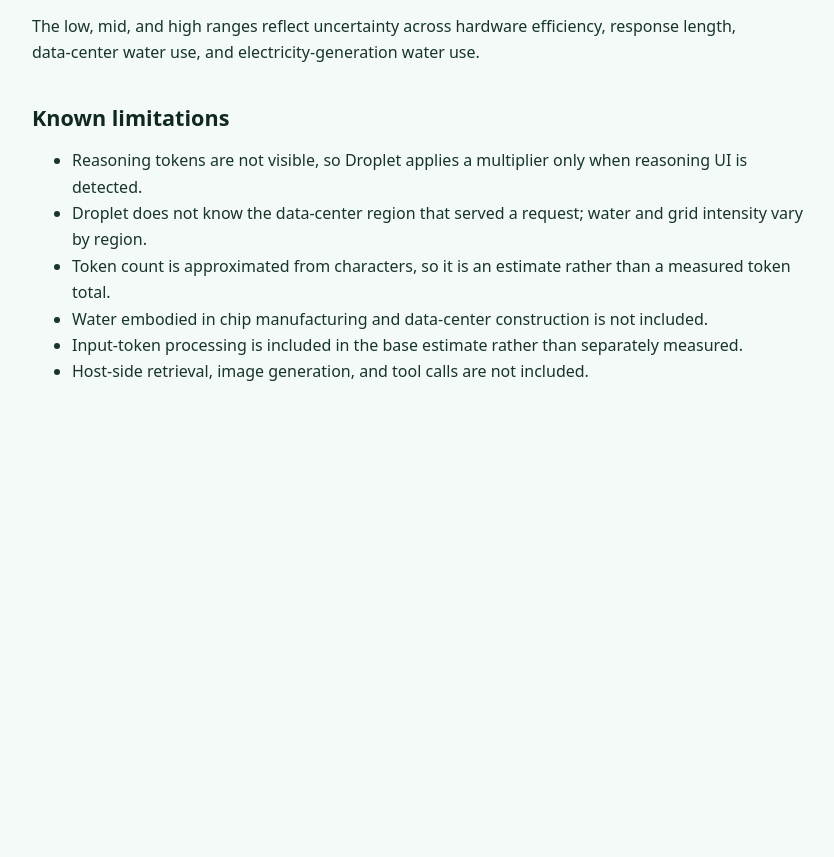
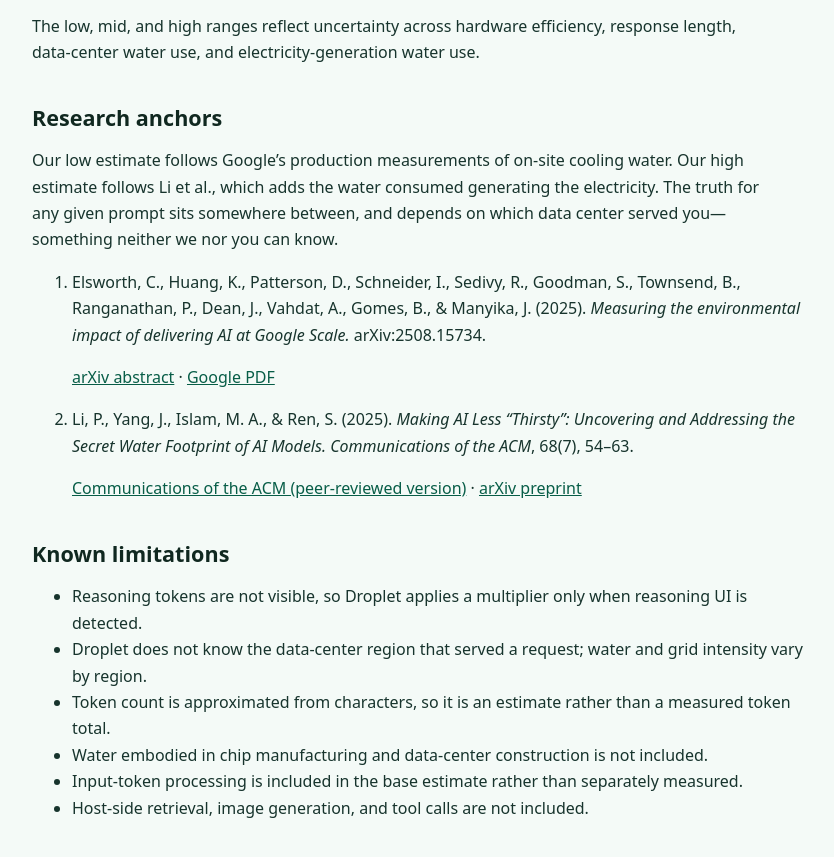
Before and after one commit to ThanveerulHuq/droplet, a website: page privacy-policy/methodology.html in a window 1280 px wide. Shown: the part 1055-1912 px from the top of the page, without its empty margins (192-1026 px from the left). Before the commit the page ends 1536 px from the top, so only its background shows below. Drawn offline with Linux system fonts and the light colour scheme.

Commit message:
feat: enhance popup layout with brand icon and update methodology links; add tests for popup and styles

```diff
--- a/privacy-policy/methodology.html
+++ b/privacy-policy/methodology.html
@@ -80,6 +80,41 @@ water_total   = water_onsite + water_grid</pre>
       </section>
 
       <section>
+        <h2>Research anchors</h2>
+        <p>
+          Our low estimate follows Google’s production measurements of on-site cooling water.
+          Our high estimate follows Li et al., which adds the water consumed generating the
+          electricity. The truth for any given prompt sits somewhere between, and depends on
+          which data center served you—something neither we nor you can know.
+        </p>
+        <ol>
+          <li>
+            <p>
+              Elsworth, C., Huang, K., Patterson, D., Schneider, I., Sedivy, R., Goodman, S.,
+              Townsend, B., Ranganathan, P., Dean, J., Vahdat, A., Gomes, B., &amp; Manyika, J.
+              (2025). <em>Measuring the environmental impact of delivering AI at Google Scale.</em>
+              arXiv:2508.15734.
+            </p>
+            <p>
+              <a href="https://arxiv.org/abs/2508.15734">arXiv abstract</a> ·
+              <a href="https://services.google.com/fh/files/misc/measuring_the_environmental_impact_of_delivering_ai_at_google_scale.pdf">Google PDF</a>
+            </p>
+          </li>
+          <li>
+            <p>
+              Li, P., Yang, J., Islam, M. A., &amp; Ren, S. (2025). <em>Making AI Less “Thirsty”:
+              Uncovering and Addressing the Secret Water Footprint of AI Models.</em>
+              <em>Communications of the ACM</em>, 68(7), 54–63.
+            </p>
+            <p>
+              <a href="https://cacm.acm.org/sustainability-and-computing/making-ai-less-thirsty/">Communications of the ACM (peer-reviewed version)</a> ·
+              <a href="https://arxiv.org/abs/2304.03271">arXiv preprint</a>
+            </p>
+          </li>
+        </ol>
+      </section>
+
+      <section>
         <h2>Known limitations</h2>
         <ul>
           <li>Reasoning tokens are not visible, so Droplet applies a multiplier only when reasoning UI is detected.</li>
```
Also changed, not shown: entrypoints/popup/index.html (+7 -8 lines), scripts/popup-shell.test.mjs (added, +55 -0 lines), scripts/popup-style.test.mjs (added, +27 -0 lines), scripts/privacy-policy.test.mjs (+4 -0 lines), scripts/scopes-render.test.mjs (added, +18 -0 lines).
